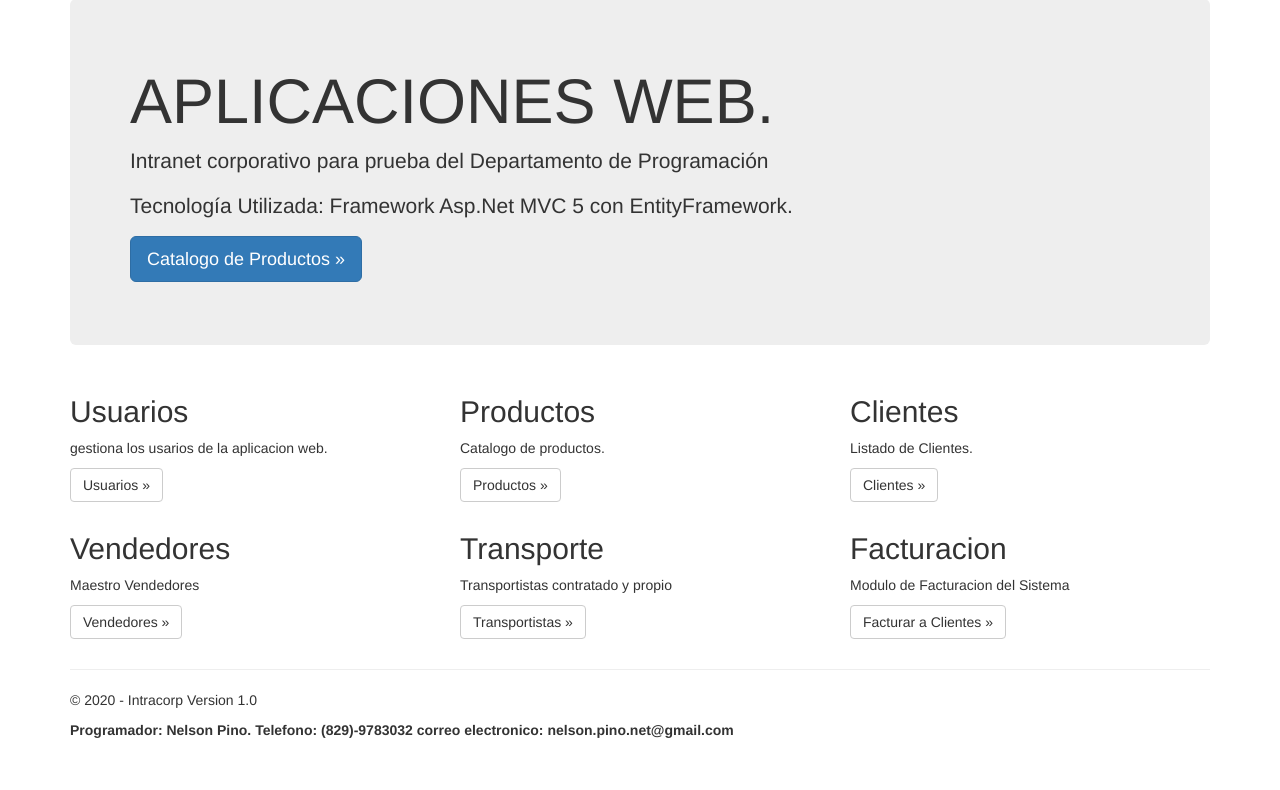
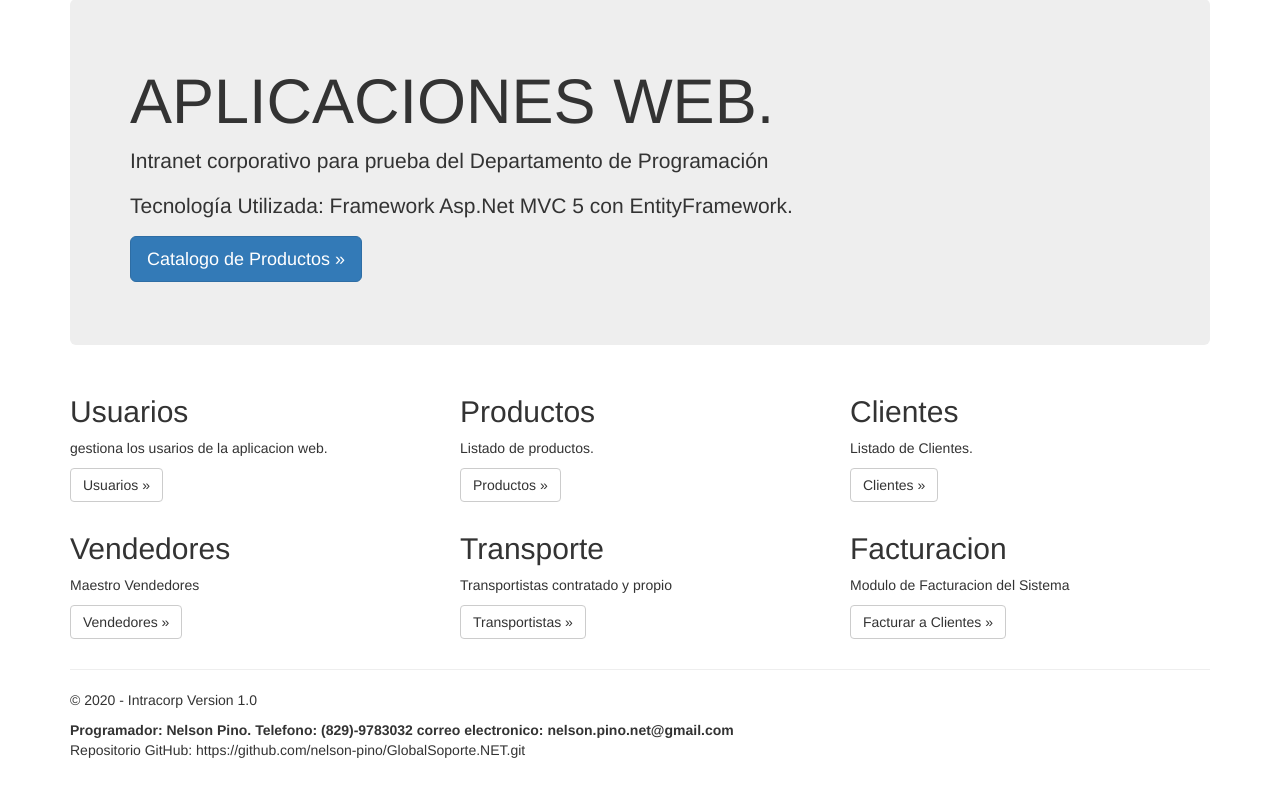
Before and after one commit to nelson-pino/GlobalSoporte.NET, an ASP.NET MVC app: page / in a window 1280 px wide. Shown: the part 51-841 px from the top of the page. Before the commit the page ends 789 px from the top, so only its background shows below. Run offline with ASP.NET Core 8 and stand-ins for ASP.NET MVC 5, Linux system fonts and the light colour scheme; the project's own start-up code is not run, and a stand-in starts its controllers and pages; some libraries are stand-ins or nearby versions.

Commit message:
COMMIT INICIAL

```diff
--- a/Views/Home/Index.cshtml
+++ b/Views/Home/Index.cshtml
@@ -19,7 +19,7 @@
     </div>
     <div class="col-md-4">
         <h2>Productos</h2>
-        <p>Catalogo de productos.</p>
+        <p>Listado de productos.</p>
         <p><a class="btn btn-default" href="\Products\Index">Productos &raquo;</a></p>
     </div>
     <div class="col-md-4">
--- a/Views/Shared/_Layout.cshtml
+++ b/Views/Shared/_Layout.cshtml
@@ -35,6 +35,7 @@
         <footer>
             <p>&copy; @DateTime.Now.Year - Intracorp Version 1.0</p>
             <strong>Programador: Nelson Pino. Telefono: (829)-9783032 correo electronico: nelson.pino.net@gmail.com</strong>
+            <P>Repositorio GitHub: https://github.com/nelson-pino/GlobalSoporte.NET.git</P>
         </footer>
     </div>
     @Scripts.Render("~/bundles/jquery")
```
